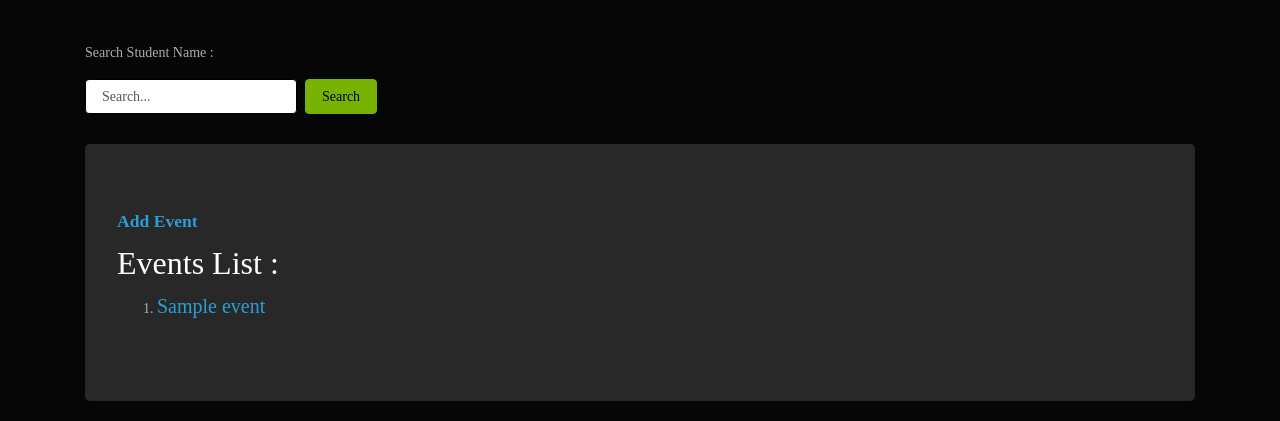
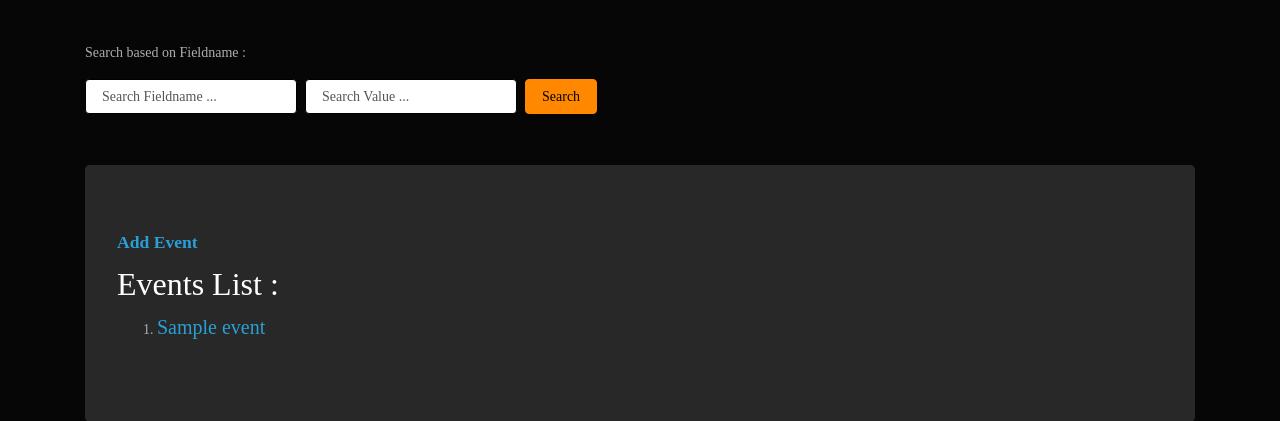
Before and after one commit to kumanik/onestop, a Django app: template base/templates/base/eventList.html in a window 1280 px wide. Shown: the part 56-477 px from the top of the page. Run offline with Django 3.2, Linux system fonts and the light colour scheme; a user stored in the database is signed in; tables that the repository leaves empty hold one stand-in row (values such as "Sample post"); the template is opened without the code that fills it: most values are stand-ins (such as "Sample title", 1, 10 or a date in 2020); parts of the project's set-up code (start-up, migrations or seed data) failed here and were passed over; some libraries are stand-ins or nearby versions; some web fonts are replaced.

Commit message:
search form

```diff
--- a/base/templates/base/eventList.html
+++ b/base/templates/base/eventList.html
@@ -22,11 +22,15 @@
 
   <div class="container">
     <br><br>
-    <p>Search Student Name :</p>
-<form class="form-inline my-2 my-lg-0" action="{% url 'search_name' %}" method="get">
-        <input class="form-control mr-sm-2" name="search_name" type="text" placeholder="Search..." aria-label="Search" style="border-color:black">
-        <button class="btn btn-success my-2 my-sm-0" type="submit" style="color:black;">Search</button>
+    <p>Search based on Fieldname :</p>
+
+  <form class="form-inline my-2 my-lg-0" action="{% url 'search_field' %}" method="get">
+        <input class="form-control mr-sm-2" name="search_field" type="text" placeholder="Search Fieldname ..." aria-label="Search" style="border-color:black">
+
+         <input class="form-control mr-sm-2" name="searches" type="text" placeholder="Search Value ..." aria-label="Search" style="border-color:black">
+        <button class="btn btn-warning my-2 my-sm-0" type="submit" style="color:black;">Search</button>
   </form>
+  <br>
       <div class="jumbotron" style="margin:30px 0px 0px 0px">
           <a class="button btn-abcd" href="{% url 'addEvent' %}"><strong>Add Event</strong></a>
             {% if events.count > 0 %}
```
